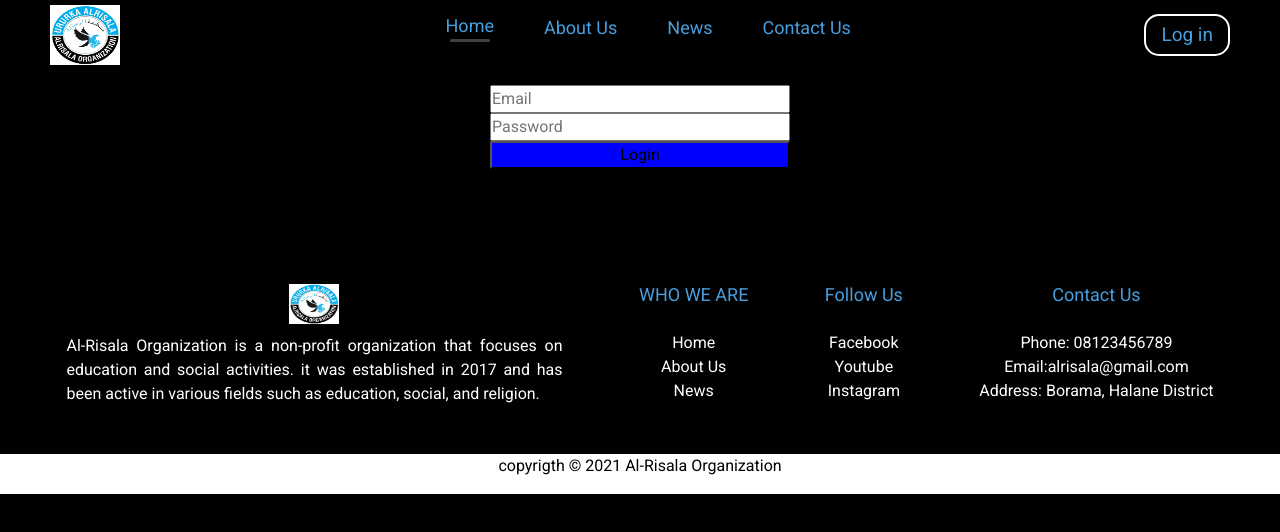
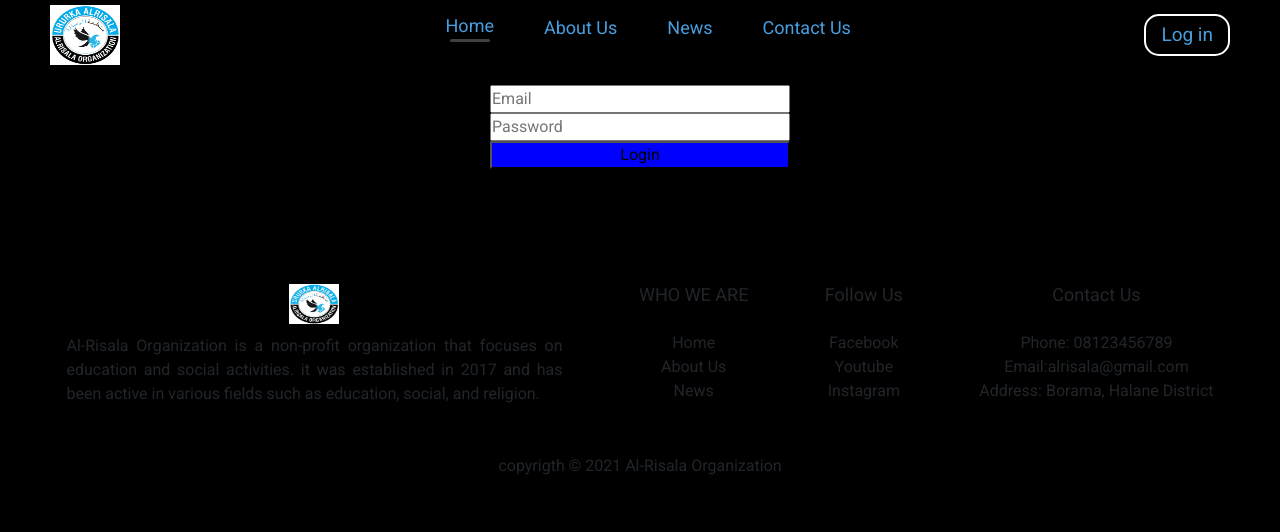
Before and after one commit to saluumaa/alrisalasite, a React (Create React App) app: page /login in a window 1280 px wide. Shown: the top 532 px of the page. Built offline with nearby package versions, Linux system fonts and the light colour scheme.

Commit message:
Create footer component

```diff
--- a/src/Components/Footer/Footer.css
+++ b/src/Components/Footer/Footer.css
@@ -11,12 +11,11 @@
 .footer {
     display: flex;
     justify-content: space-evenly;
-    /* grid-template-columns: repeat(2, 1fr); */
     flex-wrap: wrap;
     gap: 30px;
     height: auto;
-    background-color: #000;
-    color: #fff;
+    background-color: var(--body_background);
+    color: var(--body_color);
     padding: 20px;
     text-align: center;
     font-size: 12px;
@@ -41,13 +40,14 @@
 
 .footer-logo p {
     font-size: 16px;
-    color: #fff;
+    color: var(--body_color)
 }
+
 
 .links h2 {
     font-size: 18px;
     margin-bottom: 10px;
-    color: #489EDE;
+    color: var(--primary_color);
 }
 
 .links ul{
@@ -56,13 +56,18 @@
     padding: 15px 0;
 }
 
+.links ul a {
+    text-decoration: none;
+    color: var(--body_color);
+}
+
 .footer-credit {
     display: flex;
     flex-wrap: wrap;
     align-items: center;
     justify-content: center;
-    background-color: #fff;
-    color: #000;
+    background-color: var(--body_background);
+    color: var(--body_color);
     bottom: 0;
     left: 0;
     width: 100%;
--- a/src/Components/Footer/Footer.jsx
+++ b/src/Components/Footer/Footer.jsx
@@ -20,17 +20,17 @@ const Footer = () => {
 			<div className='footer-links links'>
 				<h2>WHO WE ARE</h2>
 				<ul>
-					<li>Home</li>
-					<li>About Us</li>
-					<li>News</li>
+					<a href='/'><li>Home</li> </a>
+					<a href='/about'><li>About Us</li></a>
+					<a href='/news'><li>News</li></a>
 				</ul>
 			</div>
 			<div className='footer-social links'>
 				<h2>Follow Us</h2>
 				<ul>
-					<li>Facebook</li>
-					<li>Youtube</li>
-					<li>Instagram</li>
+					<a href='https://www.facebook.com'><li>Facebook</li></a>
+					<a href='youtube.com'><li>Youtube</li></a>
+					<a href='https://www.instagram.com'><li>Instagram</li></a>
 				</ul>
 			</div>
 			<div className='footer-contact links'>
```
